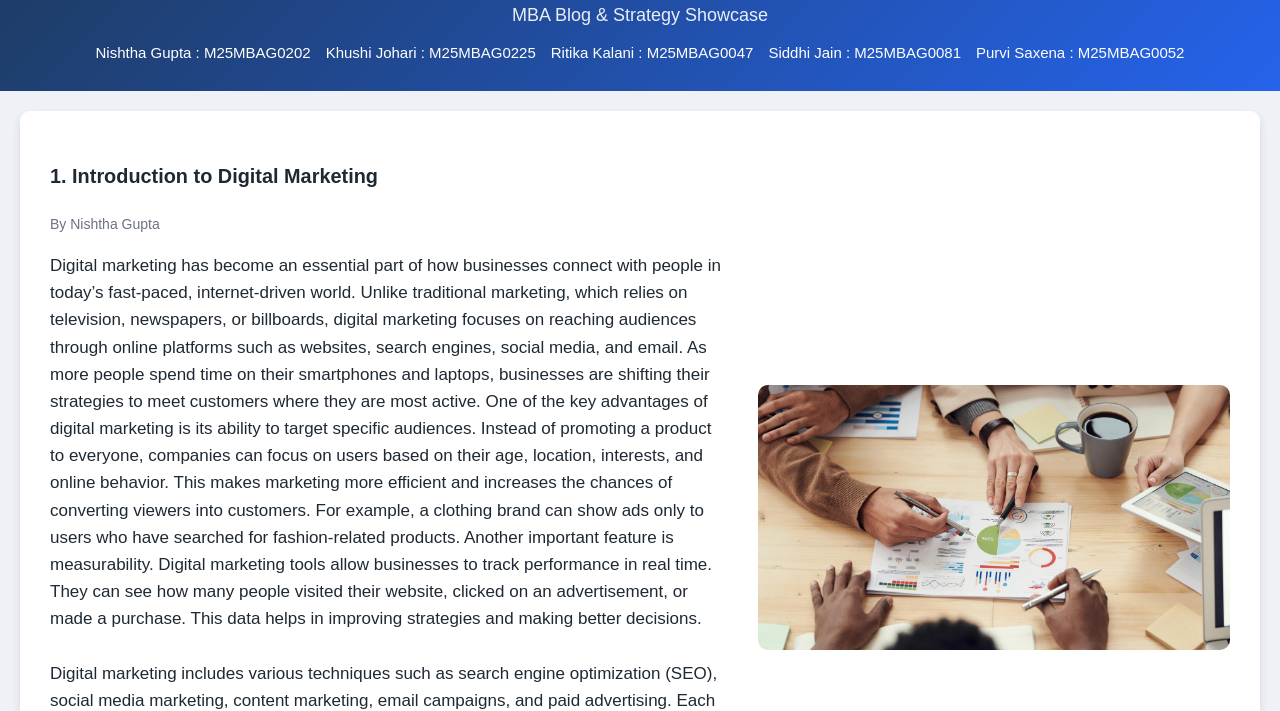
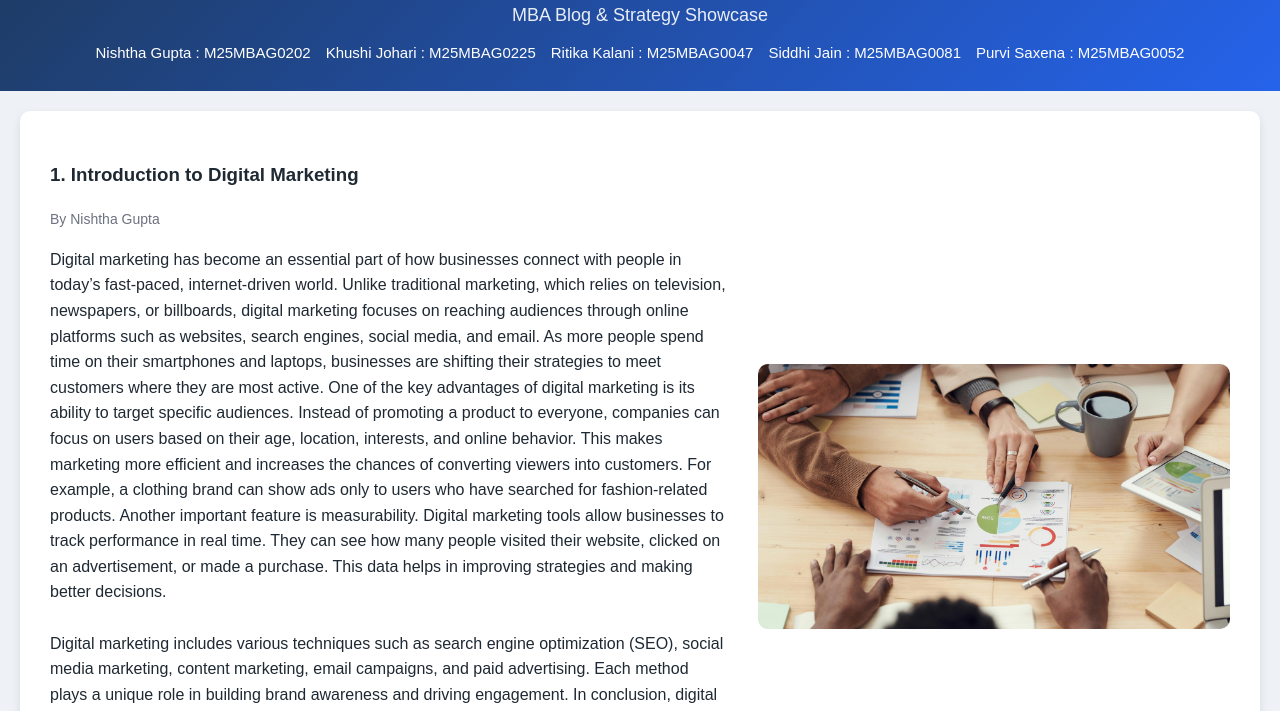
Before and after one commit to Harsh12kamal/mba-project-site, a plain HTML site: page index.html in a window 1280 px wide. Shown: the part 85-796 px from the top of the page. Drawn offline with Linux system fonts and the light colour scheme.

Commit message:
Decrease font size in blog content

```diff
--- a/index.html
+++ b/index.html
@@ -59,7 +59,7 @@ header p {
 }
 .blog-content {
     flex: 1;
-    font-size: 17px;
+    font-size: 16px;
     line-height: 1.6;
 }
 
```
